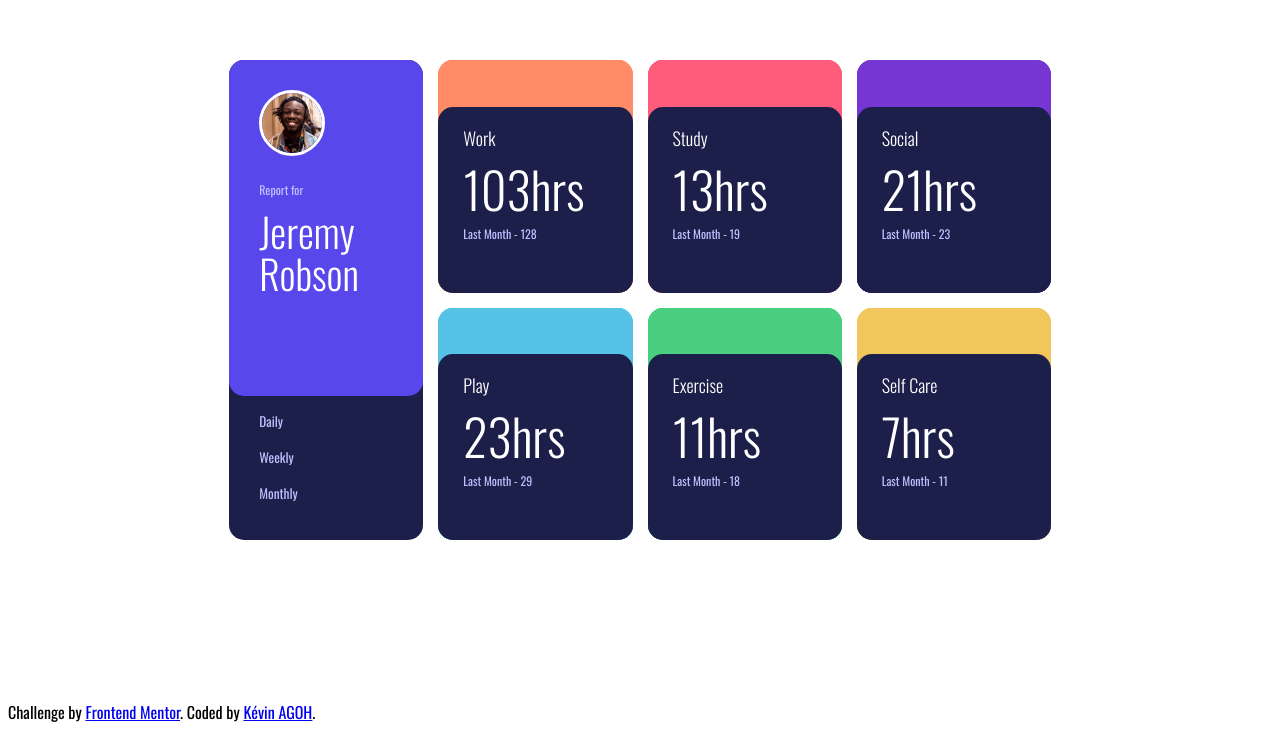
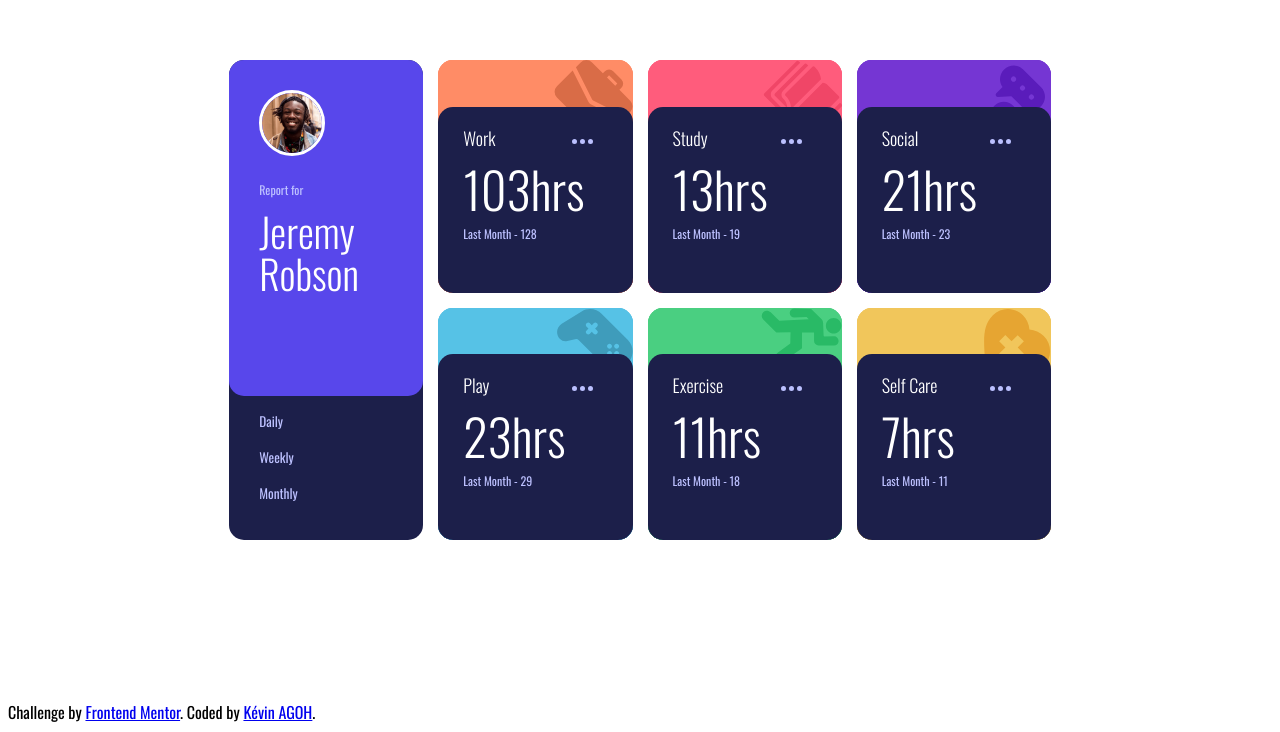
Before and after one commit to KevinAgoh/time-tracking-app, a plain HTML site: page index.html in a window 1280 px wide. Shown: the part 108-840 px from the top of the page. Drawn offline with nearby package versions, Linux system fonts and the light colour scheme.

Commit message:
fixed links for svgs

```diff
--- a/src/styles.css
+++ b/src/styles.css
@@ -107,7 +107,7 @@
   background-color: hsl(15, 100%, 70%);
   border-radius: 15px;
   display: flex;
-  background-image: url("images/icon-work.svg");
+  background-image: url("../images/icon-work.svg");
   background-repeat: no-repeat;
   background-position: top right;
 }
@@ -117,7 +117,7 @@
   background-color: hsl(195, 74%, 62%);
   border-radius: 15px;
   display: flex;
-  background-image: url("images/icon-play.svg");
+  background-image: url("../images/icon-play.svg");
   background-repeat: no-repeat;
   background-position: top right;
 }
@@ -127,7 +127,7 @@
   background-color: hsl(348, 100%, 68%);
   border-radius: 15px;
   display: flex;
-  background-image: url("images/icon-study.svg");
+  background-image: url("../images/icon-study.svg");
   background-repeat: no-repeat;
   background-position: top right;
 }
@@ -137,7 +137,7 @@
   background-color: hsl(145, 58%, 55%);
   border-radius: 15px;
   display: flex;
-  background-image: url("images/icon-exercise.svg");
+  background-image: url("../images/icon-exercise.svg");
   background-repeat: no-repeat;
   background-position: top right;
 }
@@ -147,7 +147,7 @@
   background-color: hsl(264, 64%, 52%);
   border-radius: 15px;
   display: flex;
-  background-image: url("images/icon-social.svg");
+  background-image: url("../images/icon-social.svg");
   background-repeat: no-repeat;
   background-position: top right;
 }
@@ -157,14 +157,14 @@
   background-color: hsl(43, 84%, 65%);
   border-radius: 15px;
   display: flex;
-  background-image: url("images/icon-self-care.svg");
+  background-image: url("../images/icon-self-care.svg");
   background-repeat: no-repeat;
   background-position: top right;
 }
 
 .activity-overview {
   padding-left: 25px;
-  background-image: url("images/icon-ellipsis.svg");
+  background-image: url("../images/icon-ellipsis.svg");
   background-repeat: no-repeat;
   background-position: top 32px right 40px;
 }
```
